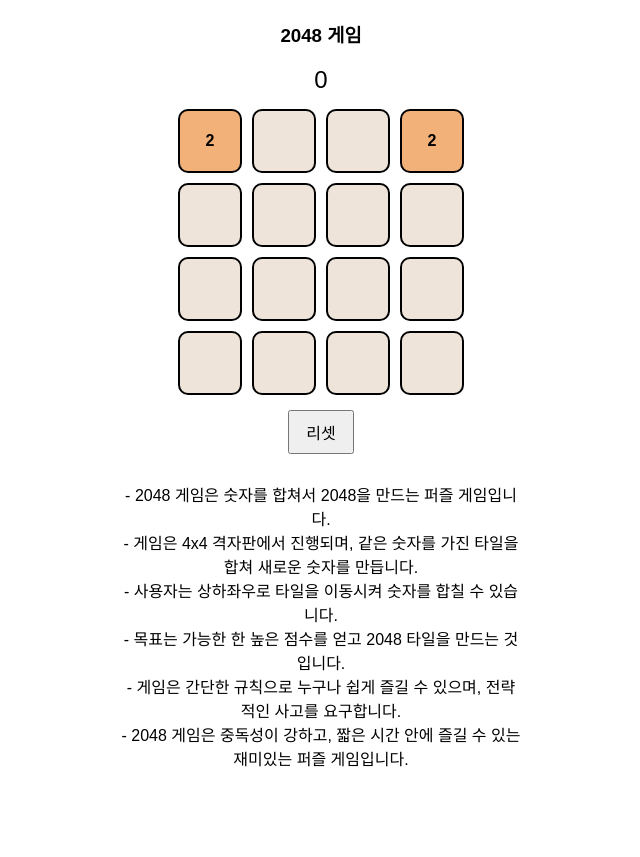
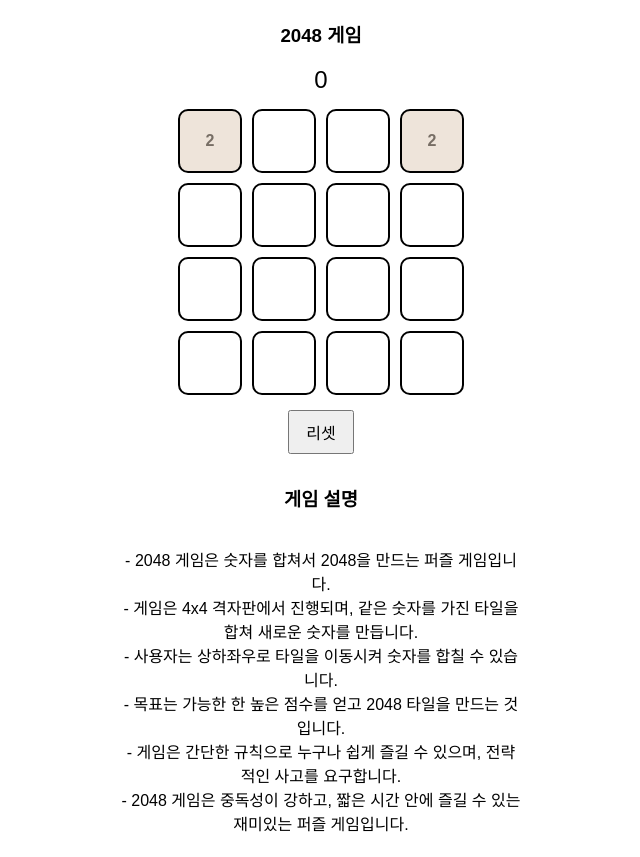
Before and after one commit to wjdgus9033/2-Team-Game-Project, a plain HTML site: page game2048/game(2048).html in a window 1280 px wide. Shown: the whole page, without its empty margins (319-959 px from the left). Before the commit the page ends 800 px from the top, so only its background shows below. Drawn offline with Linux system fonts and the light colour scheme.

Commit message:
2048 게임 html과 js 수정

```diff
--- a/game2048/game(2048).html
+++ b/game2048/game(2048).html
@@ -1,30 +1,32 @@
 <!DOCTYPE html>
 <html lang="en">
 <head>
-    <meta charset="UTF-8">
-    <meta name="viewport" content="width=device-width, initial-scale=1.0">
-    <title>게임</title>
-    <link rel="stylesheet" href="game2048.css" />
+  <meta charset="UTF-8" />
+  <meta name="viewport" content="width=device-width, initial-scale=1" />
+  <title>게임</title>
+  <link rel="stylesheet" href="game2048.css" />
 </head>
 <body>
-    <h3 style="text-align:center;">2048 게임</h3>
+  <h3 style="text-align:center;">2048 게임</h3>
 
-    <div id="score" style="font-size:24px; margin-bottom:10px;">0</div>
-<div id="game-board"></div>
+  <div id="score" style="font-size:24px; margin-bottom:10px;">0</div>
+
   <!-- 게임 보드가 그려질 영역 -->
   <div id="game-board" style="margin: 0 auto; width: max-content;"></div>
+
   <!-- 리셋 버튼 -->
   <button onclick="reset2048()" style="display:block; margin: 10px auto;">리셋</button>
+
+  <h3>게임 설명</h3>
   <p>
-      - 2048 게임은 숫자를 합쳐서 2048을 만드는 퍼즐 게임입니다.<br>
-      - 게임은 4x4 격자판에서 진행되며, 같은 숫자를 가진 타일을 합쳐 새로운 숫자를 만듭니다.<br>
-      - 사용자는 상하좌우로 타일을 이동시켜 숫자를 합칠 수 있습니다.<br>
-      - 목표는 가능한 한 높은 점수를 얻고 2048 타일을 만드는 것입니다.<br>
-      - 게임은 간단한 규칙으로 누구나 쉽게 즐길 수 있으며, 전략적인 사고를 요구합니다.<br>
-      - 2048 게임은 중독성이 강하고, 짧은 시간 안에 즐길 수 있는 재미있는 퍼즐 게임입니다.<br>
-    </p>
-</body>
-<script src="game2048.js"></script>
+    - 2048 게임은 숫자를 합쳐서 2048을 만드는 퍼즐 게임입니다.<br />
+    - 게임은 4x4 격자판에서 진행되며, 같은 숫자를 가진 타일을 합쳐 새로운 숫자를 만듭니다.<br />
+    - 사용자는 상하좌우로 타일을 이동시켜 숫자를 합칠 수 있습니다.<br />
+    - 목표는 가능한 한 높은 점수를 얻고 2048 타일을 만드는 것입니다.<br />
+    - 게임은 간단한 규칙으로 누구나 쉽게 즐길 수 있으며, 전략적인 사고를 요구합니다.<br />
+    - 2048 게임은 중독성이 강하고, 짧은 시간 안에 즐길 수 있는 재미있는 퍼즐 게임입니다.<br />
+  </p>
 
+  <script src="game2048.js"></script>
 </body>
 </html>
--- a/game2048/game2048.js
+++ b/game2048/game2048.js
@@ -1,60 +1,69 @@
 // 2048 게임 보드 크기
 const size = 4;
-// 2048 게임 보드 데이터(2차원 배열)
+
+// 게임 상태
 let board = Array.from({ length: size }, () => Array(size).fill(0));
-// 점수 저장
 let score = 0;
-// 이전 상태 저장용 스택 (undo용)
 let history = [];
+
+// 숫자별 배경색 맵
+const colorMap = {
+  2: '#eee4da', 4: '#ede0c8', 8: '#f2b179',
+  16: '#f59563', 32: '#f67c5f', 64: '#f65e3b',
+  128: '#edcf72', 256: '#edcc61', 512: '#edc850',
+  1024: '#edc53f', 2048: '#edc22e'
+};
 
 // 빈 칸에 2 또는 4를 랜덤으로 추가
 function addRandomTile() {
-  let empty = [];
+  const empty = [];
   for (let r = 0; r < size; r++)
     for (let c = 0; c < size; c++)
       if (board[r][c] === 0) empty.push([r, c]);
+
   if (empty.length === 0) return;
-  let [r, c] = empty[Math.floor(Math.random() * empty.length)];
+  const [r, c] = empty[Math.floor(Math.random() * empty.length)];
   board[r][c] = Math.random() < 0.9 ? 2 : 4;
 }
 
 // 보드를 화면에 그리기
 function drawBoard() {
   const boardDiv = document.getElementById('game-board');
+  const scoreSpan = document.getElementById('score');
+  if (!boardDiv) return;
+
   boardDiv.innerHTML = '';
   board.forEach(row => {
     const rowDiv = document.createElement('div');
     rowDiv.style.display = 'flex';
+
     row.forEach(cell => {
       const cellDiv = document.createElement('div');
       cellDiv.textContent = cell === 0 ? '' : cell;
-      cellDiv.style.width = '60px';
-      cellDiv.style.height = '60px';
-      cellDiv.style.margin = '5px';
-      cellDiv.style.border = '2px solid black';
-      cellDiv.style.borderRadius = '10px';
-      cellDiv.style.background = cell ? '#f2b179' : '#eee4da';
-      cellDiv.style.display = 'flex';
-      cellDiv.style.alignItems = 'center';
-      cellDiv.style.justifyContent = 'center';
-      cellDiv.style.fontSize = '1em';
-      cellDiv.style.fontWeight = 'bold';
+      Object.assign(cellDiv.style, {
+        width: '60px', height: '60px', margin: '5px',
+        border: '2px solid black', borderRadius: '10px',
+        background: colorMap[cell] || '#ffffff',
+        display: 'flex', alignItems: 'center',
+        justifyContent: 'center', fontSize: '1em',
+        fontWeight: 'bold', color: (cell <= 4) ? '#776e65' : '#fff'
+      });
       rowDiv.appendChild(cellDiv);
     });
+
     boardDiv.appendChild(rowDiv);
   });
 
-  // 점수 표시 업데이트
-  document.getElementById('score').textContent = score;
+  if (scoreSpan) scoreSpan.textContent = score;
 }
 
-// 한 줄을 왼쪽으로 합치는 로직
+// 한 줄을 왼쪽으로 밀고 합치기
 function slide(row) {
   let arr = row.filter(v => v);
   for (let i = 0; i < arr.length - 1; i++) {
     if (arr[i] === arr[i + 1]) {
       arr[i] *= 2;
-      score += arr[i]; // 점수 추가
+      score += arr[i];
       arr[i + 1] = 0;
     }
   }
@@ -63,9 +72,31 @@ function slide(row) {
   return arr;
 }
 
-// 보드를 왼쪽으로 회전 (방향키 처리를 위해)
+// 2차원 배열을 왼쪽으로 90도 회전
 function rotateLeft(mat) {
   return mat[0].map((_, i) => mat.map(row => row[size - 1 - i]));
+}
+
+// 보드 이동 처리
+function move(dir) {
+  const old = JSON.stringify(board);
+  history.push(JSON.stringify({ board, score }));
+
+  for (let i = 0; i < dir; i++) board = rotateLeft(board);
+  board = board.map(slide);
+  for (let i = 0; i < (4 - dir) % 4; i++) board = rotateLeft(board);
+
+  if (JSON.stringify(board) !== old) {
+    addRandomTile();
+    drawBoard();
+    if (checkWin()) {
+      alert("축하합니다! 2048을 달성했습니다!");
+    } else if (isGameOver()) {
+      alert("게임 오버! 더 이상 이동할 수 없습니다.");
+    }
+  } else {
+    history.pop(); // 변화 없을 경우 상태 되돌림
+  }
 }
 
 // 게임 오버 체크
@@ -87,35 +118,7 @@ function isGameOver() {
 
 // 2048 달성 체크
 function checkWin() {
-  for (let r = 0; r < size; r++)
-    for (let c = 0; c < size; c++)
-      if (board[r][c] === 2048) return true;
-  return false;
-}
-
-// 보드 이동
-function move(dir) {
-  const old = JSON.stringify(board);
-  // 이전 상태 저장 (undo용)
-  history.push(JSON.stringify({ board, score }));
-
-  for (let i = 0; i < dir; i++) board = rotateLeft(board);
-  board = board.map(slide);
-  for (let i = 0; i < (4 - dir) % 4; i++) board = rotateLeft(board);
-
-  if (JSON.stringify(board) !== old) {
-    addRandomTile();
-    drawBoard();
-
-    if (checkWin()) {
-      alert("축하합니다! 2048을 달성했습니다!");
-    } else if (isGameOver()) {
-      alert("게임 오버! 더 이상 이동할 수 없습니다.");
-    }
-  } else {
-    // 이동 없으면 방금 저장한 상태 되돌리기
-    history.pop();
-  }
+  return board.some(row => row.includes(2048));
 }
 
 // Undo 기능
@@ -125,8 +128,18 @@ function undo() {
     return;
   }
   const last = JSON.parse(history.pop());
-  board = last.board;
+  board = JSON.parse(JSON.stringify(last.board));
   score = last.score;
+  drawBoard();
+}
+
+// 게임 리셋
+function reset2048() {
+  board = Array.from({ length: size }, () => Array(size).fill(0));
+  score = 0;
+  history = [];
+  addRandomTile();
+  addRandomTile();
   drawBoard();
 }
 
@@ -140,15 +153,5 @@ document.addEventListener('keydown', e => {
   else if (e.key.toLowerCase() === 'u') undo();
 });
 
-// 2048 게임 리셋 함수
-function reset2048() {
-  board = Array.from({ length: size }, () => Array(size).fill(0));
-  score = 0;
-  history = [];
-  addRandomTile();
-  addRandomTile();
-  drawBoard();
-}
-
 // 초기 시작
 reset2048();
```
